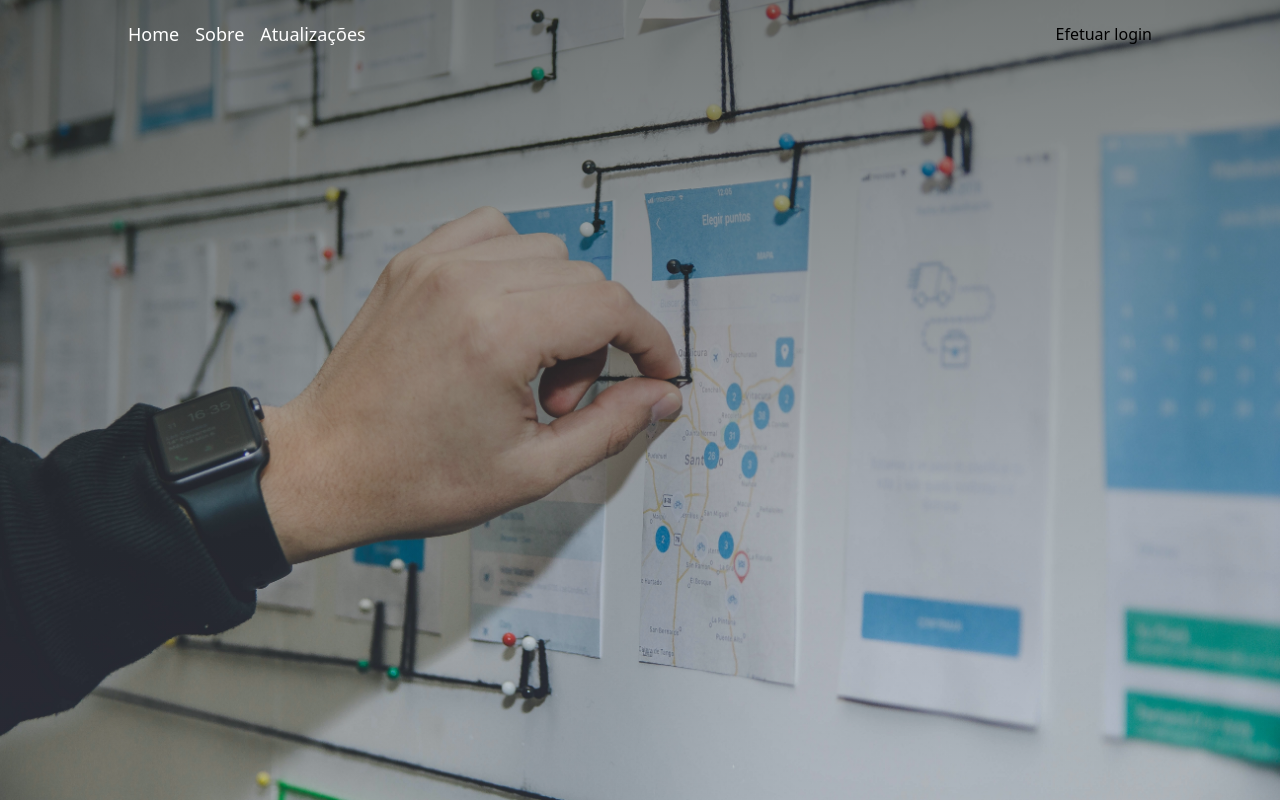
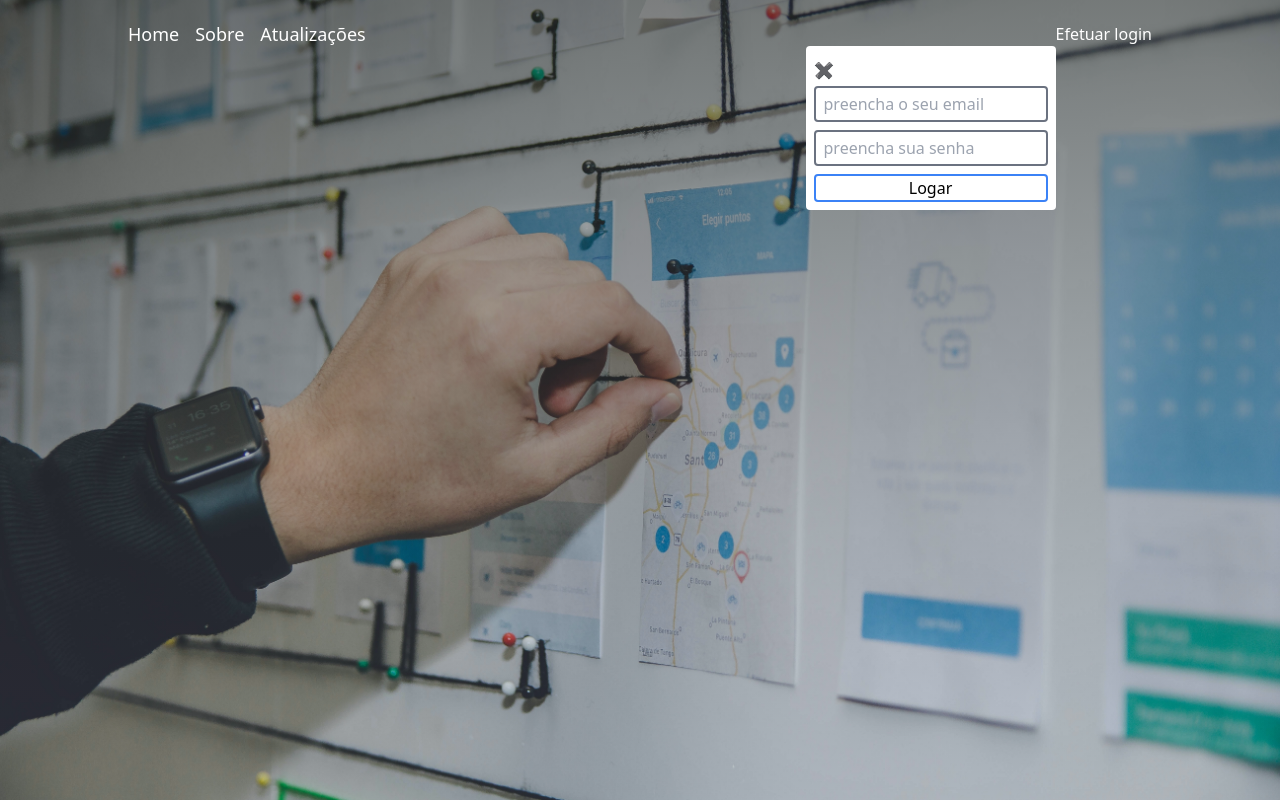
Before and after one commit to Everton-sys-byte/gerenciador_projetos, a Vue app: page / in a window 1280 px wide. Both pictures are taken after a click on the button "Efetuar login". Built offline with nearby package versions, Linux system fonts and the light colour scheme.

Commit message:
versão 1.0.5
Criando formulário.

```diff
--- a/src/components/form.vue
+++ /dev/null
@@ -1,45 +0,0 @@
-<template>
-<div class="form-wrapper" :class="{ invisible: !isVisible }">
-    <button role="close" class="close-btn" @click="closeForm()">&#10006</button>
-    <form action="#">
-      <input type="text" name="email" placeholder="email" />
-      <input type="password" name="password" placeholder="senha" />
-      <input type="submit" value="Logar" class="btn" role="button" />
-    </form>
-</div>
-</template>
-
-<script setup>
-import { ref } from "vue";
-
-const closeForm = () => {
-  isVisible.value = false;
-};
-</script>
-
-<style setup>
-.form-wrapper {
-  @apply absolute p-2 bg-white rounded;
-  transform: translateX(-100%);
-}
-
-.form-wrapper form {
-  @apply flex flex-col gap-2;
-}
-
-form input {
-  @apply py-1 px-2 border-2 border-black rounded bg-transparent;
-}
-
-.form-wrapper .close-btn {
-  @apply text-right py-1;
-}
-
-.btn {
-  @apply p-1 rounded w-full border-2 border-blue-600;
-}
-
-.invisible {
-  @apply hidden;
-}
-</style>
--- /dev/null
+++ b/src/components/forms/form.vue
@@ -0,0 +1,13 @@
+<template>
+  <form action="#">
+    <slot>
+
+    </slot>
+  </form>
+</template>
+
+<style scoped>
+    form {
+        @apply flex flex-col gap-2
+    }
+</style>
--- /dev/null
+++ b/src/components/forms/formGroup.vue
@@ -0,0 +1,35 @@
+<template>
+    <div class="form-group">
+      <input :name="name" :type="type" :placeholder="placeholder" :v-model="name" >
+    </div>
+</template>
+
+<script setup>
+  const props = defineProps({
+    name: {
+      type:String,
+      required: true
+    },
+    type: {
+      type:String,
+      default:'text'
+    },
+    placeholder: {
+      type: String,
+    },
+    value: {
+      type: String
+    }
+  })
+</script>
+
+<style setup>
+.form-group {
+  @apply flex flex-col gap-2;
+}
+
+.form-group input {
+  @apply py-1 px-2 border-2 border-gray-500 rounded bg-transparent;
+  outline: none
+}
+</style>
--- a/src/components/loginButton.vue
+++ /dev/null
@@ -1,23 +0,0 @@
-<template>
-  <div class="login-wrapper">
-    <span role="button" class="login-title" @click="showForm()"
-      >Efetuar login</span
-    >
-    <form-container />
-  </div>
-</template>
-
-
-<script setup>
-import {ref} from 'vue'
-import formContainer from "@/components/form.vue";
-
-const isVisible = ref(false);
-
-const showForm = () => {
-  isVisible.value = true;
-};
-</script>
-
-<style setup>
-</style>
--- /dev/null
+++ b/src/components/loginWrapper.vue
@@ -0,0 +1,55 @@
+<template>
+  <div class="login-wrapper">
+    <span role="button" class="login-title" @click="showForm()">Efetuar login</span>
+    <div class="form-wrapper" :class="{'invisible' : !isVisible }">
+      <button role="close" class="close-btn" @click="formClose()">&#10006</button>
+      <formContainer>
+        <form-group name="email" type="email" placeholder="preencha o seu email"/>
+        <form-group name="password" type="password" placeholder="preencha sua senha"/>
+        <input type="submit" class="btn btn-primary" value="Logar" role="button">
+      </formContainer>
+    </div>
+  </div>
+</template>
+
+
+<script setup>
+import {ref} from 'vue'
+import formContainer from '@/components/forms/form.vue'
+import formGroup from "@/components/forms/formGroup.vue";
+
+const isVisible = ref(false)
+
+const showForm = () => {
+  isVisible.value = true;
+};
+
+const formClose = () => {
+  isVisible.value = false
+}
+
+</script>
+
+<style setup>
+.form-wrapper {
+  @apply absolute p-2 bg-white rounded;
+  width: 250px;
+  transform: translateX(-100%);
+}
+
+.form-wrapper .close-btn {
+  @apply py-1;
+}
+
+.login-title {
+  @apply text-white
+}
+
+.invisible {
+  @apply hidden
+}
+
+.btn {
+  @apply w-full border-2 border-blue-500 rounded
+}
+</style>
--- a/src/components/navBar.vue
+++ b/src/components/navBar.vue
@@ -6,12 +6,12 @@
       <li><router-link to="/updates">Atualizações</router-link></li>
     </ul>
 
-    <login-button/>
+    <login-wrapper/>
   </div>
 </template>
 
 <script setup>
-    import loginButton from '@/components/loginButton.vue'
+    import loginWrapper from '@/components/loginWrapper.vue'
 </script>
 
 
```
